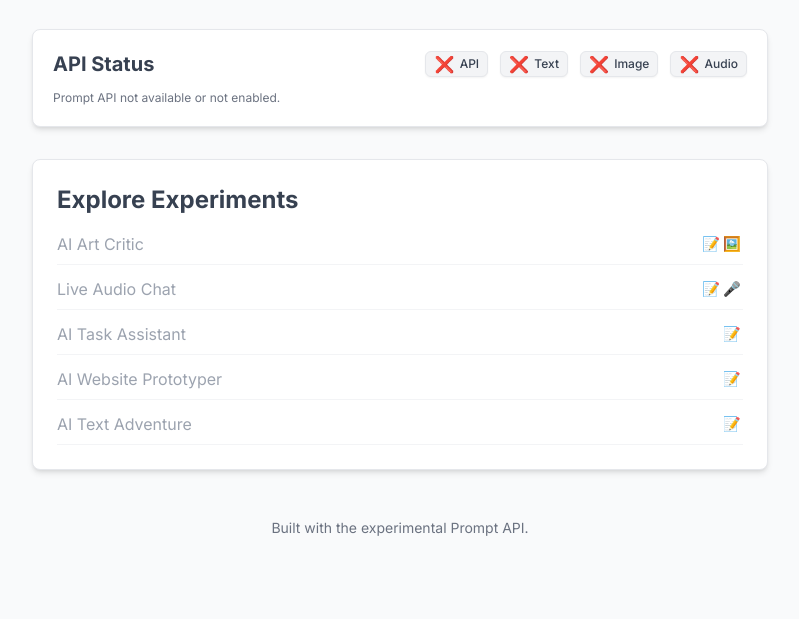
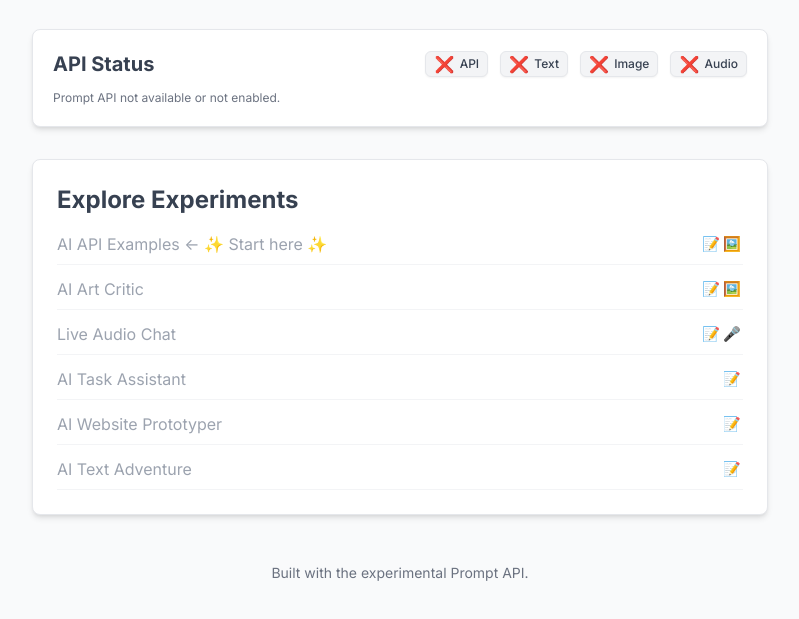
Before and after one commit to clarkduvall/jsterm, a plain HTML site: page ai/index.html in a window 1280 px wide. Shown: the part 111-730 px from the top of the page, without its empty margins (240-1039 px from the left). Drawn offline with nearby package versions, Linux system fonts and the light colour scheme.

Commit message:
Update index.html

```diff
--- a/ai/index.html
+++ b/ai/index.html
@@ -159,6 +159,7 @@
 
         // --- Experiment Data ---
         const experiments = [
+            { id: 'walkthrough', href: 'walkthrough.html', title: 'AI API Examples <- ✨ Start here ✨', capabilities: ['text', 'image'] },
             { id: 'critic', href: 'critic.html', title: 'AI Art Critic', capabilities: ['text', 'image'] },
             { id: 'conversation', href: 'conversation.html', title: 'Live Audio Chat', capabilities: ['text', 'audio'] },
             { id: 'task', href: 'task.html', title: 'AI Task Assistant', capabilities: ['text'] },
```
